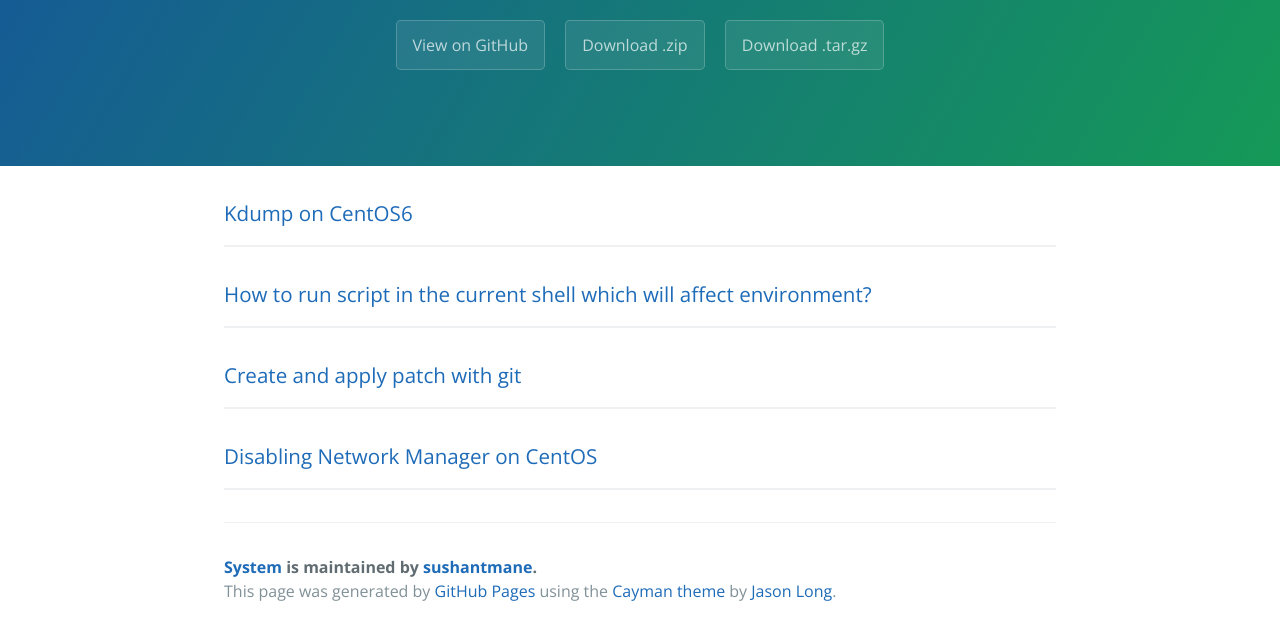
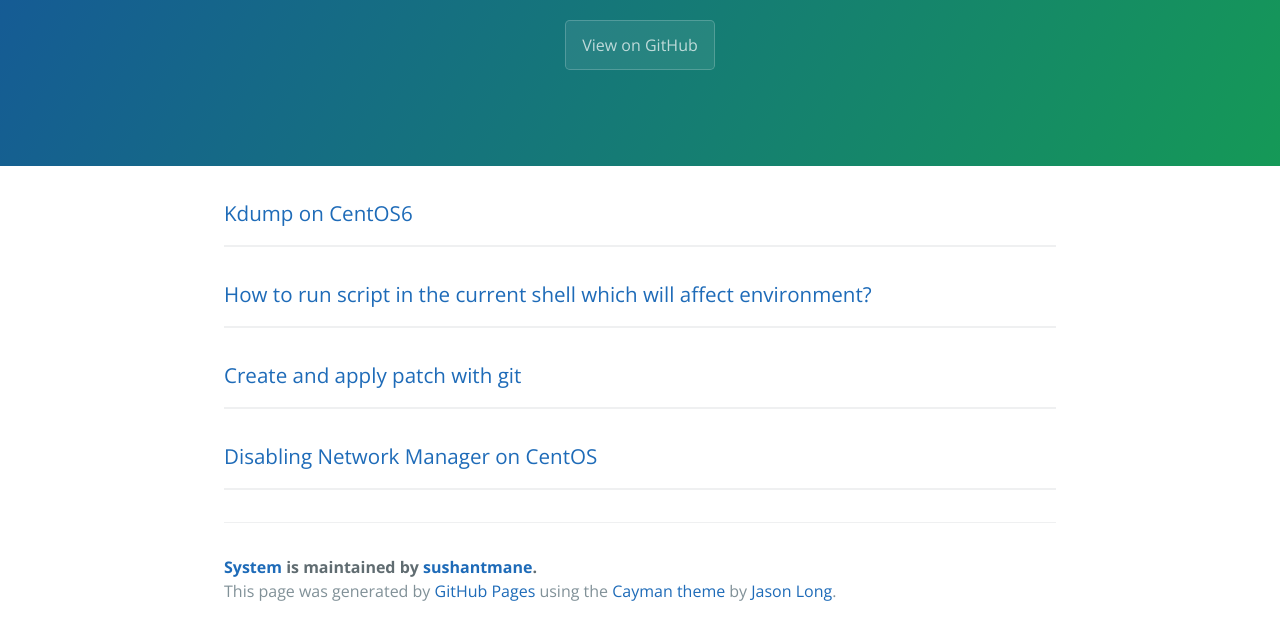
Before and after one commit to sushantmane/lustre-devsetup, a plain HTML site: page index.html in a window 1280 px wide. Shown: the part 170-805 px from the top of the page. Drawn offline with nearby package versions, Linux system fonts and the light colour scheme.

Commit message:
Update index.html

```diff
--- a/index.html
+++ b/index.html
@@ -14,8 +14,6 @@
       <h1 class="project-name">System</h1>
       <h2 class="project-tagline"></h2>
       <a href="https://github.com/sushantmane/system" class="btn">View on GitHub</a>
-      <a href="https://github.com/sushantmane/system/zipball/master" class="btn">Download .zip</a>
-      <a href="https://github.com/sushantmane/system/tarball/master" class="btn">Download .tar.gz</a>
     </section>
 
     <section class="main-content">
```
